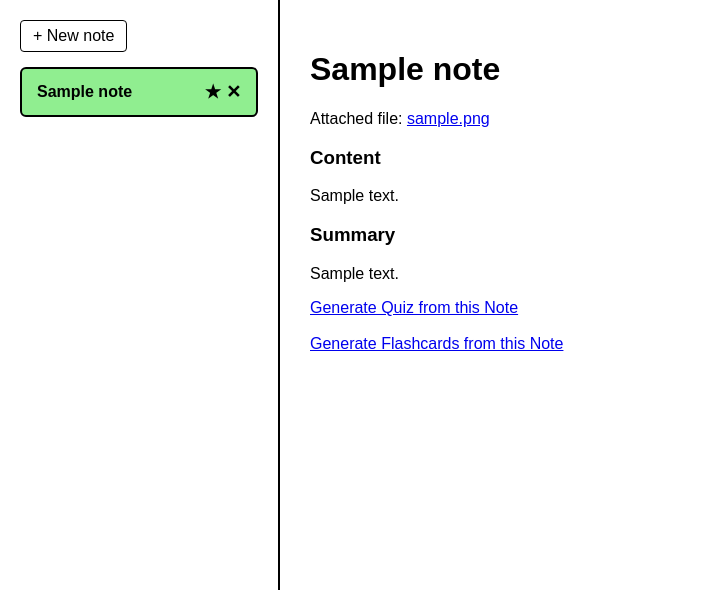
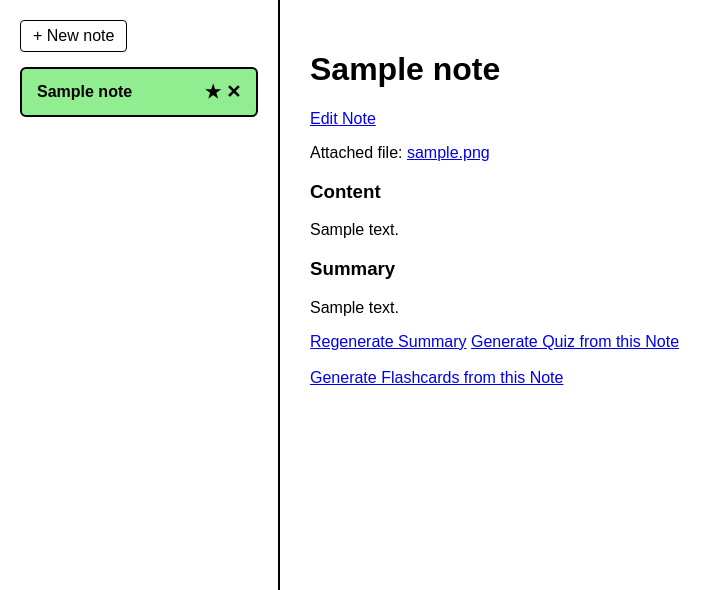
Before and after one commit to genecc04/GeneNoteAI, a Django app: page /notes/1/ in a window 1280 px wide. Shown: the top 590 px of the page, without its empty margins (0-723 px from the left). Run offline with Django 5.2, Linux system fonts and the light colour scheme; tables that the repository leaves empty hold one stand-in row (values such as "Sample post").

Commit message:
Add note editing and independent summary regeneration

```diff
--- a/assistant/templates/notes/base.html
+++ b/assistant/templates/notes/base.html
@@ -147,6 +147,27 @@
                 });
             }
         });
+
+        document.body.addEventListener('submit', function(e) {
+            const form = e.target;
+            if (form.hasAttribute('data-note-link-form')) {
+                e.preventDefault();
+
+                document.getElementById('main-panel').innerHTML = '<p>Saving...</p>';
+
+                const formData = new FormData(form);
+
+                fetch(form.action, {
+                    method: 'POST',
+                    headers: { 'X-Requested-With': 'XMLHttpRequest' },
+                    body: formData
+                })
+                .then(response => response.text())
+                .then(html => {
+                    document.getElementById('main-panel').innerHTML = html;
+                });
+            }
+        });
     </script>
 </body>
 </html>
--- /dev/null
+++ b/assistant/templates/notes/note_edit.html
@@ -0,0 +1,4 @@
+{% extends "notes/base.html" %}
+{% block content %}
+{% include "notes/partials/note_edit_content.html" %}
+{% endblock %}
--- a/assistant/templates/notes/partials/note_detail_content.html
+++ b/assistant/templates/notes/partials/note_detail_content.html
@@ -1,5 +1,5 @@
 <h1>{{ note.title }}</h1>
-
+<a href="{% url 'note_edit' note.id %}" data-note-link>Edit Note</a>
 {% if note.file %}
     <p>Attached file: <a href="{{ note.file.url }}">{{ note.file.name }}</a></p>
 {% endif %}
@@ -13,6 +13,6 @@
 {% else %}
     <p>No summary yet.</p>
 {% endif %}
-
+<a href="{% url 'regenerate_summary' note.id %}" data-note-link data-generating>Regenerate Summary</a>
 <a href="{% url 'generate_quiz' note.id %}" data-note-link data-generating>Generate Quiz from this Note</a><br><br>
 <a href="{% url 'generate_flashcards' note.id %}" data-note-link data-generating>Generate Flashcards from this Note</a>
--- a/assistant/urls.py
+++ b/assistant/urls.py
@@ -13,4 +13,6 @@ urlpatterns = [
     path('notes/<int:note_id>/flashcards/', views.flashcards_detail_view, name='flashcards_detail'),
     path('notes/<int:note_id>/toggle-favorite/', views.toggle_favorite_view, name='toggle_favorite'),
     path('notes/<int:note_id>/delete/', views.delete_note_view, name='delete_note'),
+    path('notes/<int:note_id>/edit/', views.note_edit_view, name='note_edit'),
+    path('notes/<int:note_id>/regenerate-summary/', views.regenerate_summary_view, name='regenerate_summary'),
 ]
--- a/assistant/views.py
+++ b/assistant/views.py
@@ -221,3 +221,51 @@ def delete_note_view(request, note_id):
 
     notes = Note.objects.all().order_by('-is_favorite', '-created_at')
     return render(request, "notes/partials/sidebar_notes.html", {"sidebar_notes": notes})
+
+def note_edit_view(request, note_id):
+    note = get_object_or_404(Note, id=note_id)
+
+    if request.method == "POST":
+        note.title = request.POST.get("title")
+        note.content = request.POST.get("content", "")
+        note.save()
+
+        summary_html = markdown.markdown(note.summary, extensions=['extra', 'nl2br']) if note.summary else ""
+        context = {"note": note, "summary_html": summary_html, "active_note_id": note.id}
+        return render(request, "notes/partials/note_detail_content.html", context)
+
+    context = {"note": note, "active_note_id": note.id}
+    if request.headers.get('X-Requested-With') == 'XMLHttpRequest':
+        return render(request, "notes/partials/note_edit_content.html", context)
+
+    return render(request, "notes/note_edit.html", context)
+
+def regenerate_summary_view(request, note_id):
+    note = get_object_or_404(Note, id=note_id)
+    source_text = note.content if note.content else note.summary
+
+    if note.content:
+        response = client.models.generate_content(
+            model="gemini-3.6-flash",
+            contents=f"Summarize the following study notes concisely. Use a flat bulleted list only — no nested sub-bullets — and use **bold** only for key terms.\n\n{source_text}"
+        )
+        note.summary = response.text
+        note.save()
+
+    elif note.file:
+        gemini_file = client.files.upload(file=note.file.path)
+
+        while gemini_file.state.name == "PROCESSING":
+            time.sleep(1)
+            gemini_file = client.files.get(name=gemini_file.name)
+
+        response = client.models.generate_content(
+            model="gemini-3.6-flash",
+            contents=["Summarize the key points from this document concisely. Use a flat bulleted list only — no nested sub-bullets — and use **bold** only for key terms.", gemini_file]
+        )
+        note.summary = response.text
+        note.save()
+
+    summary_html = markdown.markdown(note.summary, extensions=['extra', 'nl2br']) if note.summary else ""
+    context = {"note": note, "summary_html": summary_html, "active_note_id": note.id}
+    return render(request, "notes/partials/note_detail_content.html", context)
```
Also changed, not shown: assistant/templates/notes/partials/note_edit_content.html (added, +10 -0 lines).
